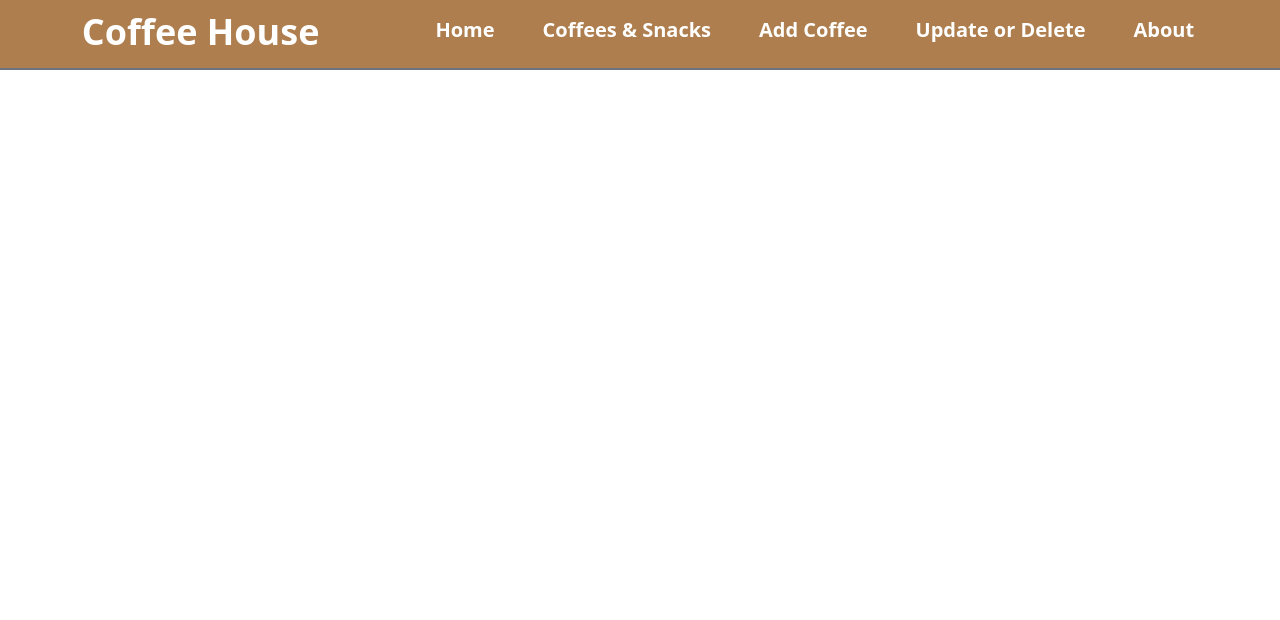
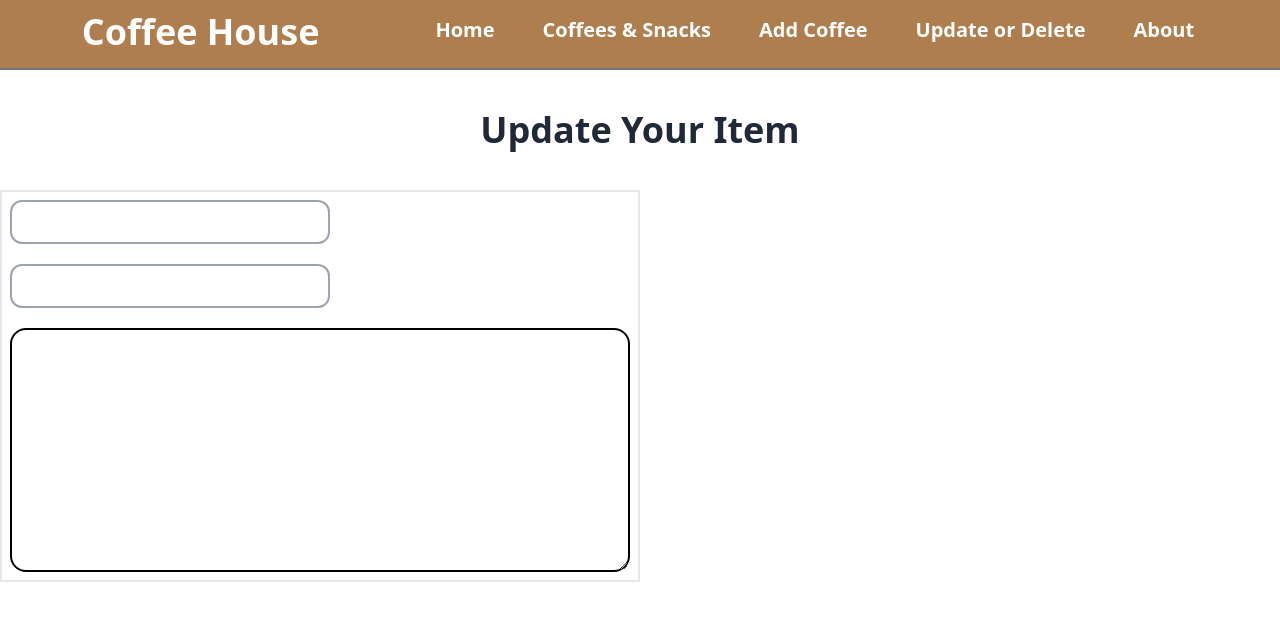
Before and after one commit to mahmudhasan07/Coffee-House, a Vue app: page /updateORdelete/1 in a window 1280 px wide. Shown: the top 620 px of the page. Built offline with nearby package versions, Linux system fonts and the light colour scheme; no server answers.

Commit message:
Create update link

```diff
--- a/src/router/index.js
+++ b/src/router/index.js
@@ -23,6 +23,12 @@ const router = createRouter({
       path: '/updateORdelete',
       name: "Update OR Delete",
       component: () => import("../views/UpdateCoffee.vue")
+    },
+    {
+      path: '/updateORdelete/:id',
+      name: "Update OR Delete section",
+      component: () => import("../views/UpdateInfo.vue"),
+      props : true
     }
 
   ]
--- a/src/views/UpdateCoffee.vue
+++ b/src/views/UpdateCoffee.vue
@@ -9,8 +9,8 @@
                     <p class="text-lg font-semibold">TK. {{ item.Coffee_price }}</p>
                     <p class='my-2'>{{ item.Coffee_note }}</p>
                     <div class="flex gap-2 mt-auto">
-                        <button :onclick="handleUpdate" class="btn w-1/2 ">Update</button>
-                        <button class="btn w-1/2">Delete</button>
+                        <button :onclick="()=>handleUpdate(item.ID)" class="btn w-1/2 ">Update</button>
+                        <button :onclick="()=>handleDelete(item.ID)" class="btn w-1/2">Delete</button>
                     </div>
                 </div>
             </div>
@@ -20,9 +20,11 @@
 </template>
 <script setup>
 import useAxios, { AxiosSecure } from '@/components/Hooks/useAxios';
+import router from '@/router';
 import { ref, watchEffect } from 'vue';
 
 const array = ref([])
+const navigate = navigator
 
 
 
@@ -60,9 +62,13 @@ watchEffect(() => {
         })
 }, [])
 
-const handleUpdate = () => {
+const handleUpdate = (id) => {
     console.log("hello");
-    document.getElementById("modal").style.display = "block"
+    router.push(`/updateORdelete/${id}`)
+}
+
+const handleDelete =(id)=>{
+
 }
 
 </script>
--- a/src/views/UpdateInfo.vue
+++ b/src/views/UpdateInfo.vue
@@ -1,11 +1,39 @@
 <template >
-    <div>
-
-    </div>
+    <section>
+        <h1 class="text-4xl text-center font-bold my-10">Update Your Item</h1>
+        <div class="border-2 w-1/2 flex flex-wrap justify-between gap-5 p-2">
+            <input  type="text" class="w-80 border-2 border-gray-400 p-2 rounded-xl">
+            <input type="text" class="w-80 border-2  border-gray-400 p-2 rounded-xl">
+            <textarea name="" id="" class="w-full border-2 border-black rounded-2xl" cols="30" rows="10"></textarea>
+        </div>
+    </section>
 </template>
 <script setup>
+import useAxios, { AxiosSecure } from '@/components/Hooks/useAxios';
+import { ref, watchEffect } from 'vue';
+
+const item = ref()
+const id = defineProps(['id'])
+
+
+
+
+const axiosLink = useAxios(AxiosSecure)
+
+watchEffect(()=>{
+    axiosLink.get(`/coffees/${id?.id}`)
+    .then(res=>{
+        console.log(res.data);
+        item.value = res.data
+    })
+    .catch(error=>{
+        console.log(error);
+    })
+},[])
+
+console.log(item);
 
 </script>
-<style lang="">
+<style >
 
 </style>
```
